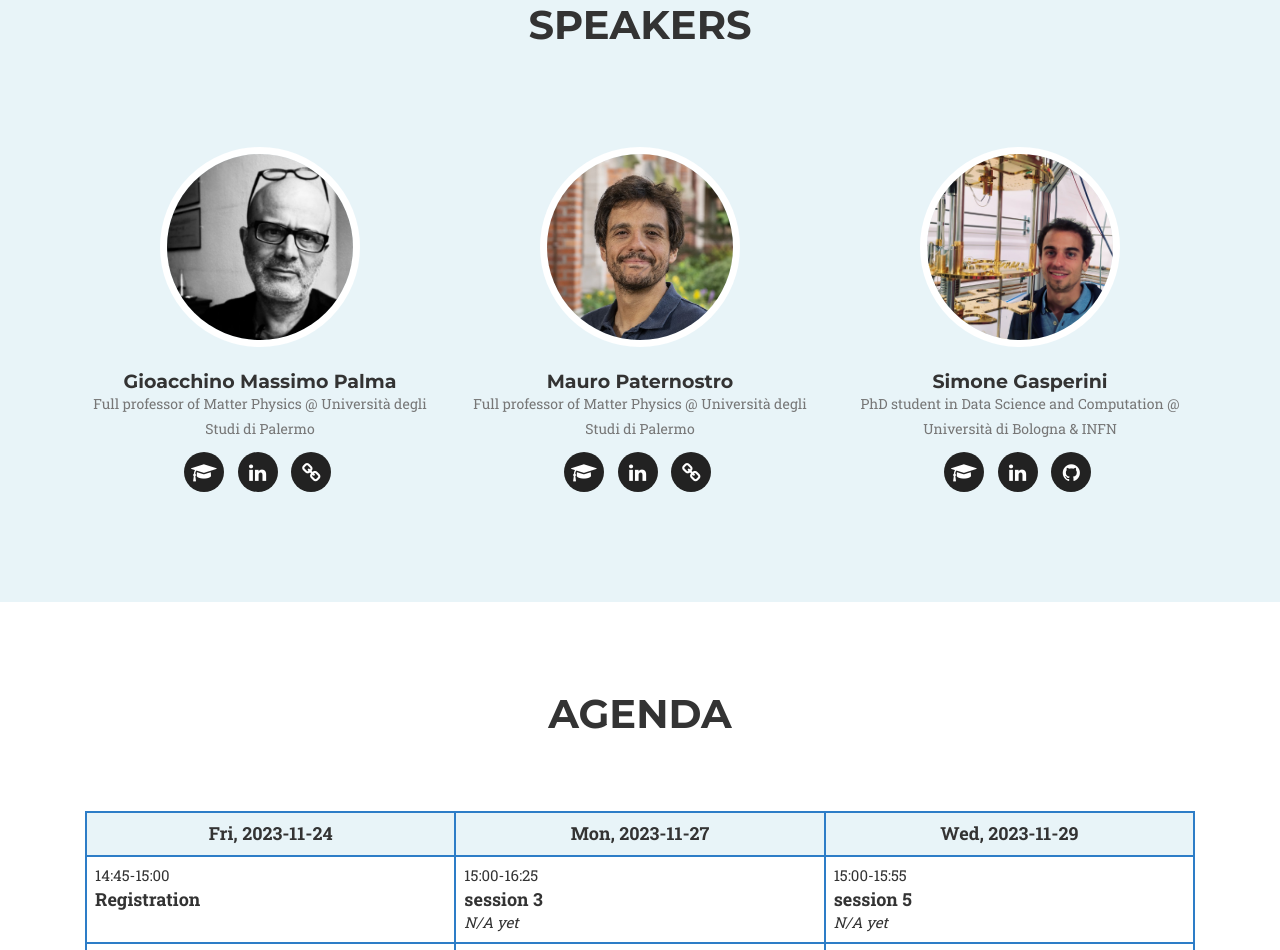
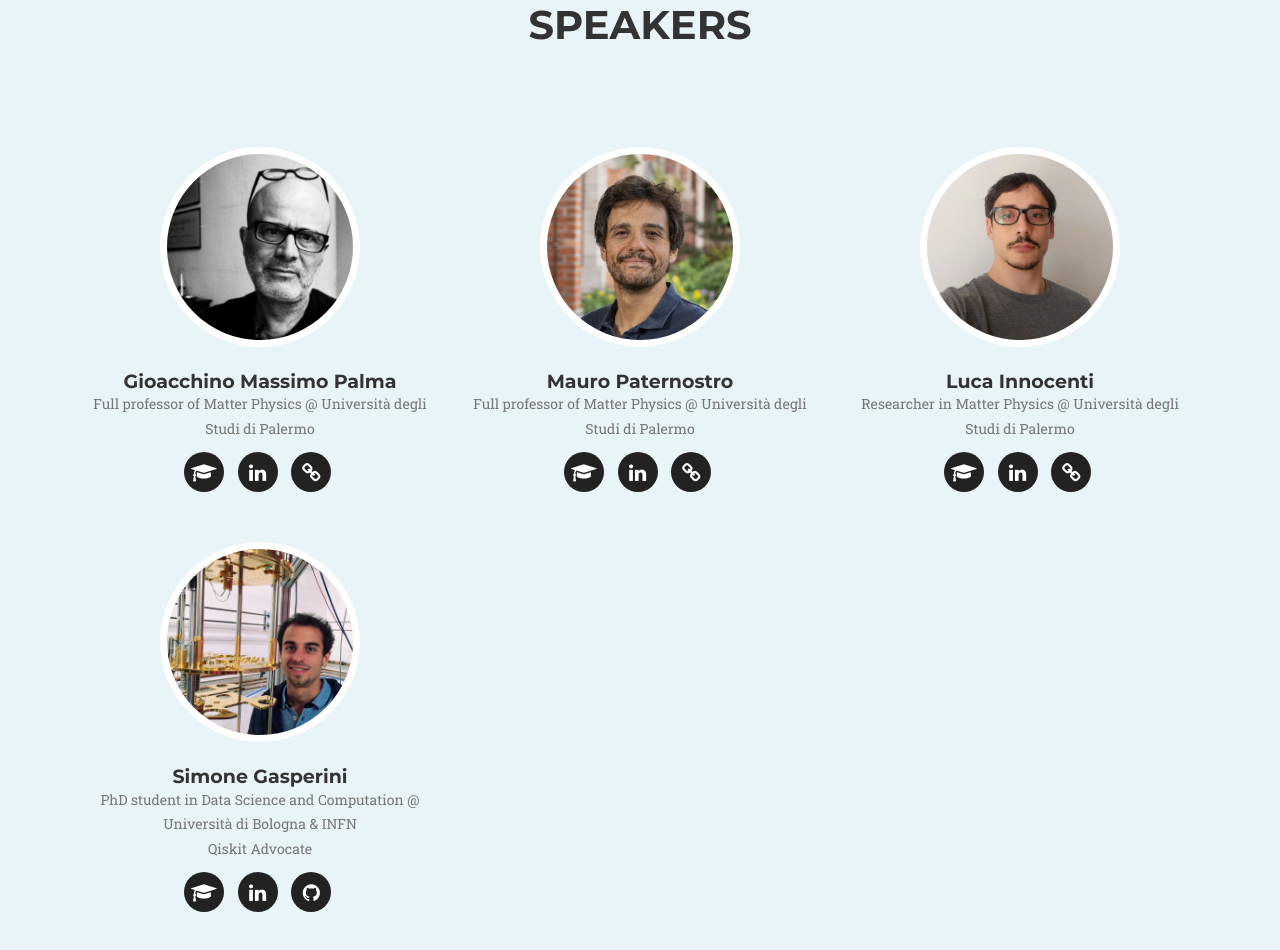
Before and after one commit to QiskitFallFest23-UNIPA/QiskitFallFest23-UNIPA.github.io, a plain HTML site: page index.html in a window 1280 px wide. Shown: the part 3428-4378 px from the top of the page. Drawn offline with Linux system fonts and the light colour scheme; a web font is replaced by a local one.

Commit message:
Update from https://github.com/QiskitFallFest23-UNIPA/QiskitFallFest23-UNIPA.github.io_src/commit/ff6f283d17307595258331da7730a23075b4987c

```diff
--- a/feed.xml
+++ b/feed.xml
@@ -5,8 +5,8 @@
     <description>Discover Quantum Computing</description>
     <link>https://qiskitfallfest23-unipa.github.io//</link>
     <atom:link href="https://qiskitfallfest23-unipa.github.io//feed.xml" rel="self" type="application/rss+xml" />
-    <pubDate>Fri, 10 Nov 2023 12:32:11 +0000</pubDate>
-    <lastBuildDate>Fri, 10 Nov 2023 12:32:11 +0000</lastBuildDate>
+    <pubDate>Fri, 10 Nov 2023 15:59:30 +0000</pubDate>
+    <lastBuildDate>Fri, 10 Nov 2023 15:59:30 +0000</lastBuildDate>
     <generator>Jekyll v4.3.2</generator>
 
       <item>
--- a/index.html
+++ b/index.html
@@ -653,9 +653,38 @@
 
             <div class="col-md-4 col-sm-6">
                 <div class="team-member">
+                    <img src="assets/img/speakers/innocenti.jpg" class="img-responsive img-circle" alt="">
+                    <h4>Luca Innocenti</h4>
+                    <p class="text-muted">Researcher in Matter Physics @ Università degli Studi di Palermo</p>
+                    <ul class="list-inline social-buttons">
+
+                        <li>
+                            <a href="https://www.unipa.it/persone/docenti/i/luca.innocenti" target="_blank">
+                                <i class="fa fa-graduation-cap"></i>
+                            </a>
+                        </li>
+
+                        <li>
+                            <a href="https://it.linkedin.com/in/luca-innocenti-b5a587119" target="_blank">
+                                <i class="fa fa-linkedin"></i>
+                            </a>
+                        </li>
+
+                        <li>
+                            <a href="https://www.researchgate.net/profile/Luca-Innocenti" target="_blank">
+                                <i class="fa fa-link"></i>
+                            </a>
+                        </li>
+
+                    </ul>
+                </div>
+            </div>
+
+            <div class="col-md-4 col-sm-6">
+                <div class="team-member">
                     <img src="assets/img/speakers/gasperini.jpg" class="img-responsive img-circle" alt="">
                     <h4>Simone Gasperini</h4>
-                    <p class="text-muted">PhD student in Data Science and Computation @ Università di Bologna & INFN</p>
+                    <p class="text-muted">PhD student in Data Science and Computation @ Università di Bologna & INFN<br>Qiskit Advocate</p>
                     <ul class="list-inline social-buttons">
 
                         <li>
@@ -920,7 +949,7 @@
                 <div class="team-member">
                     <img src="assets/img/organizers/alberto.png" class="img-responsive img-circle" alt="">
                     <h4>Alberto Miserendino</h4>
-                    <p class="text-muted">(Lead Organizer)<br>Quantum cloud engineer @ Nexum, Rome<br> M.Sc. student in Physics @ Università degli Studi di Palermo</p>
+                    <p class="text-muted">(Lead Organizer)<br>Quantum cloud engineer @ Nexum, Rome<br>M.Sc. student in Physics @ Università degli Studi di Palermo</p>
                     <ul class="list-inline social-buttons">
 
                         <li>
@@ -992,7 +1021,7 @@
                 <div class="team-member">
                     <img src="assets/img/organizers/roberto.jpg" class="img-responsive img-circle" alt="">
                     <h4>Roberto Battaglia</h4>
-                    <p class="text-muted">(collaborator)<br>Software engineer @ Monese<br> B.Sc. in Physics @ Università degli Studi di Palermo</p>
+                    <p class="text-muted">(collaborator)<br>Software engineer @ Monese<br>B.Sc. in Physics @ Università degli Studi di Palermo</p>
                     <ul class="list-inline social-buttons">
 
                         <li>
```
Also changed, not shown: assets/img/speakers/innocenti.jpg (added).
